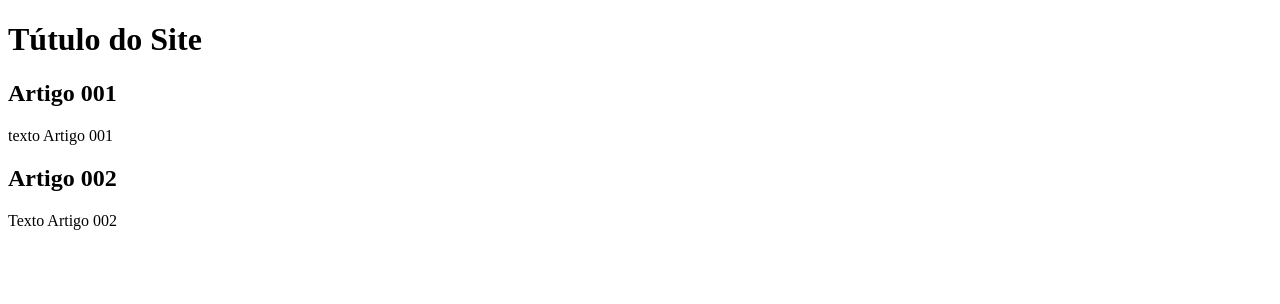
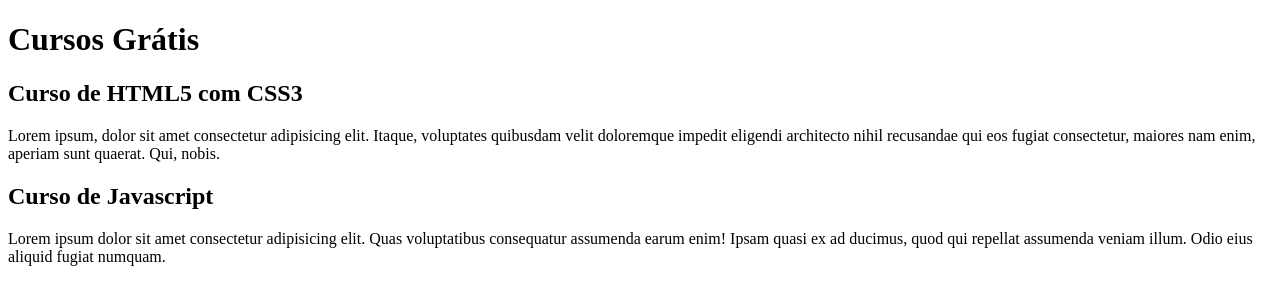
Before and after one commit to thiagoop/Projeto-site, a plain HTML site: page index.html in a window 1280 px wide. Drawn offline with Linux system fonts and the light colour scheme.

Commit message:
Comecei a escrever o contéudo

```diff
--- a/index.html
+++ b/index.html
@@ -9,15 +9,15 @@
 <body>
     <main>
         <header>
-            <h1>Tútulo do Site</h1>
+            <h1>Cursos Grátis</h1>
         </header>
         <article>
-            <h2>Artigo 001</h2>
-            <p>texto Artigo 001</p>
+            <h2>Curso de HTML5 com CSS3</h2>
+            <p>Lorem ipsum, dolor sit amet consectetur adipisicing elit. Itaque, voluptates quibusdam velit doloremque impedit eligendi architecto nihil recusandae qui eos fugiat consectetur, maiores nam enim, aperiam sunt quaerat. Qui, nobis.</p>
         </article>
         <article>
-            <h2>Artigo 002</h2>
-            <p>Texto Artigo 002</p>
+            <h2>Curso de Javascript</h2>
+            <p>Lorem ipsum dolor sit amet consectetur adipisicing elit. Quas voluptatibus consequatur assumenda earum enim! Ipsam quasi ex ad ducimus, quod qui repellat assumenda veniam illum. Odio eius aliquid fugiat numquam.</p>
         </article>
 
 
```
